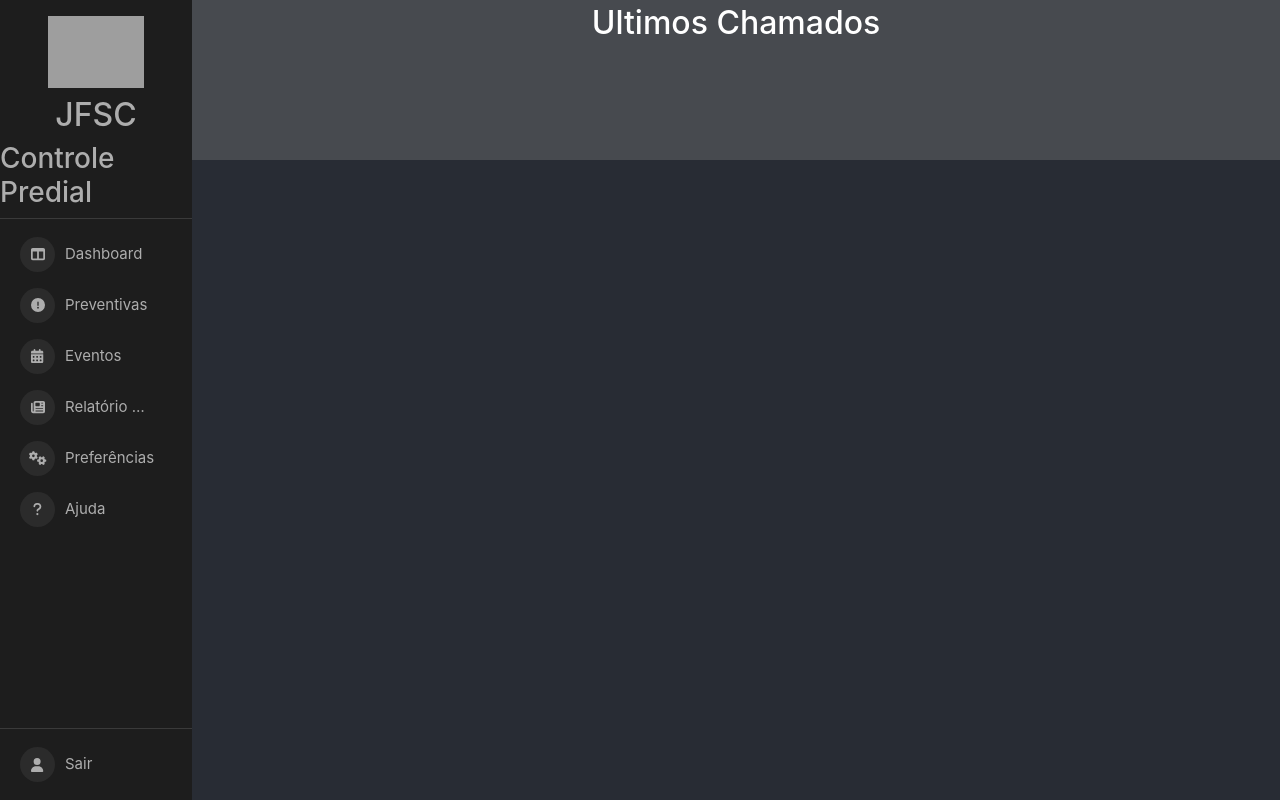
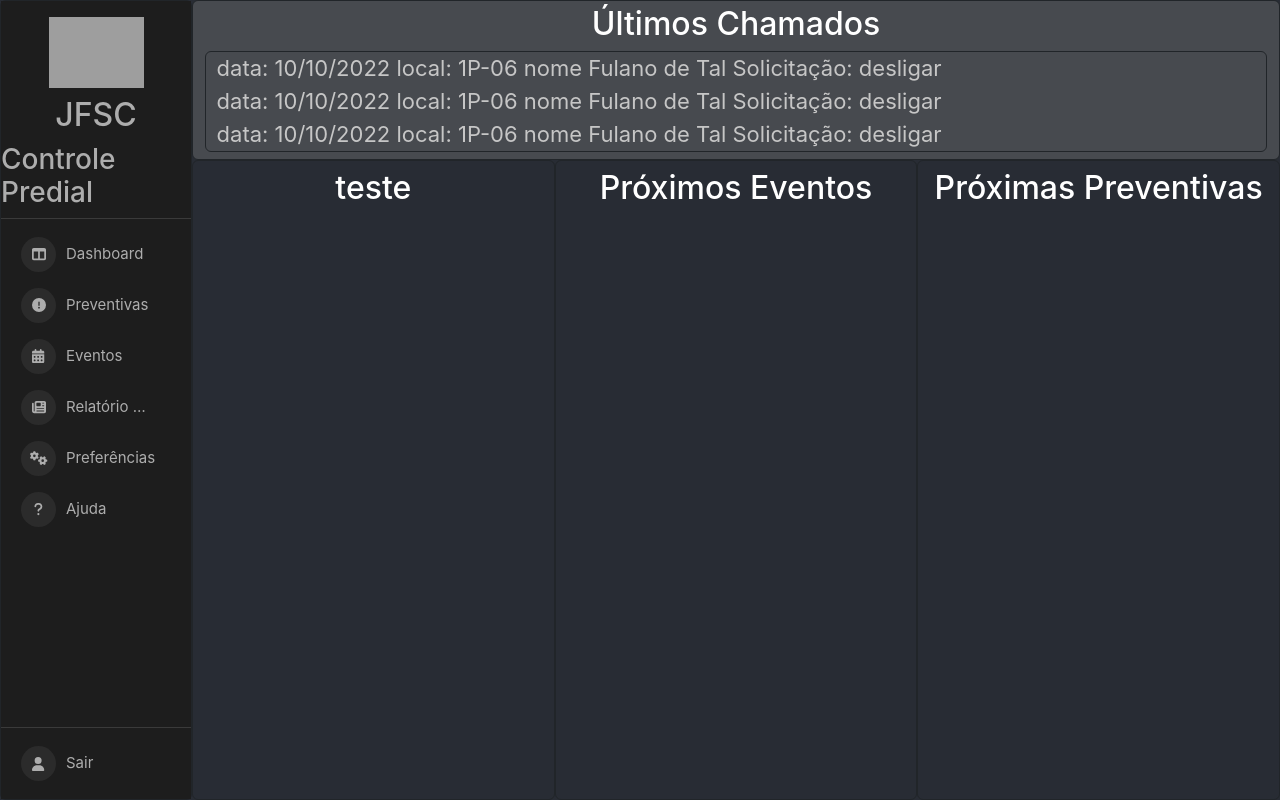
Before and after one commit to gab5987/dashboard-atomac, a React (Create React App) app: page / in a window 1280 px wide. Built offline with nearby package versions, Linux system fonts and the light colour scheme; grey boxes are pictures that could not be loaded.

Commit message:
Feat: Dashboard collumns

```diff
--- a/src/components/Home.tsx
+++ b/src/components/Home.tsx
@@ -10,9 +10,32 @@ export default class Dashboard extends React.Component <{
 
     render() {
         return (
-            <div className="last-list_modal container">
-                <div className="pt-1 d-flex justify-content-center"> <h2> {this.props.resumeLanguage.titles.last_calls} </h2> </div>
+        <>
+            <div className="last-list_modal container border border-dark rounded">
+                <div className="pt-1 d-flex justify-content-center">
+                    <h2> {this.props.resumeLanguage.titles.last_calls} </h2>
+                </div>
+
+                <p className="border border-dark rounded">
+                    <a style={{paddingLeft: "1%"}}> data: 10/10/2022 local: 1P-06 nome Fulano de Tal Solicitação: desligar </a> <br/>
+                    <a style={{paddingLeft: "1%"}}> data: 10/10/2022 local: 1P-06 nome Fulano de Tal Solicitação: desligar </a> <br/>
+                    <a style={{paddingLeft: "1%"}}> data: 10/10/2022 local: 1P-06 nome Fulano de Tal Solicitação: desligar </a>
+                </p>
             </div>
+
+            <div className="dashboard-collum_modal">
+                <div className="pt-2 dashboard-collum d-flex justify-content-center border border-dark rounded">
+                    <h2> teste </h2>
+                </div>
+
+                <div className="pt-2 dashboard-collum d-flex justify-content-center border border-dark rounded">
+                    <h2> {this.props.resumeLanguage.titles.next_events} </h2>
+                </div>
+                <div className="pt-2 dashboard-collum d-flex justify-content-center border border-dark rounded">
+                    <h2> {this.props.resumeLanguage.titles.next_prevent} </h2>
+                </div>
+            </div>
+        </>
         )
     }
 }
--- a/src/components/Sidebar.tsx
+++ b/src/components/Sidebar.tsx
@@ -13,7 +13,7 @@ import {
 
 const Sidebar = (props: any) => {
     return(
-        <ProSidebar className='App-sidebar'>
+        <ProSidebar className='App-sidebar border border-dark rounded'>
             <SidebarHeader>
                 <div className="App-sidebar-header pt-3 d-flex justify-content-center">
                     <img width="50%" height="50%"
--- a/src/components/assets/dashboard.scss
+++ b/src/components/assets/dashboard.scss
@@ -1,8 +1,27 @@
 @import "../../App.scss";
+
+$context-size: 100vw - $sidebar-width;
 
 .last-list_modal {
     position: sticky; top:0 !important;
     height: 20vh;
-    width: 100vw - $sidebar-width !important;
+    width: $context-size !important;
     background-color: #474a4f;
 }
+
+.last-list_modal p {
+    margin: 0;
+    font-size: 22px;
+    color: rgb(198, 198, 198);
+}
+
+.dashboard-collum {
+    width: ($context-size / 3);
+    height: 80vh;
+}
+
+.dashboard-collum_modal {
+    min-width: max-content;
+    flex-shrink: 0;
+    display: flex;
+}
--- a/src/data/res_primary_language.json
+++ b/src/data/res_primary_language.json
@@ -2,7 +2,9 @@
     "itens": {
         "dashboard": {
             "titles": {
-                "last_calls": "Ultimos Chamados"
+                "last_calls": "Últimos Chamados",
+                "next_events": "Próximos Eventos",
+                "next_prevent": "Próximas Preventivas"
             }
         }
     }
```
